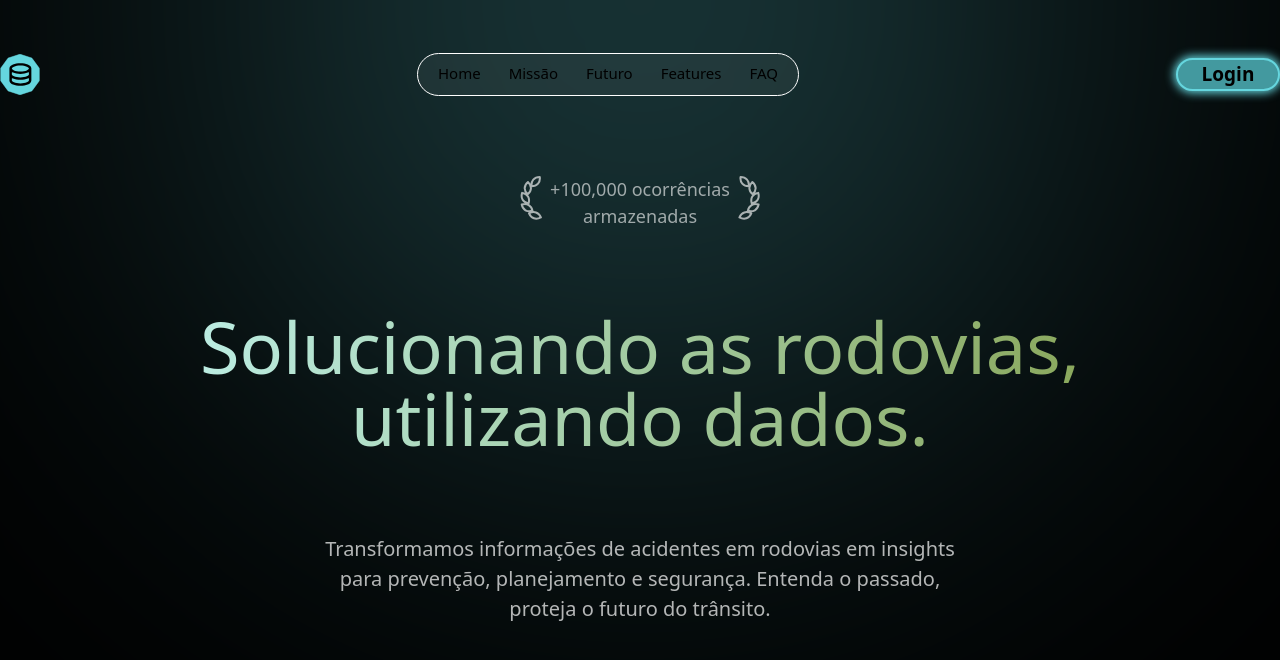
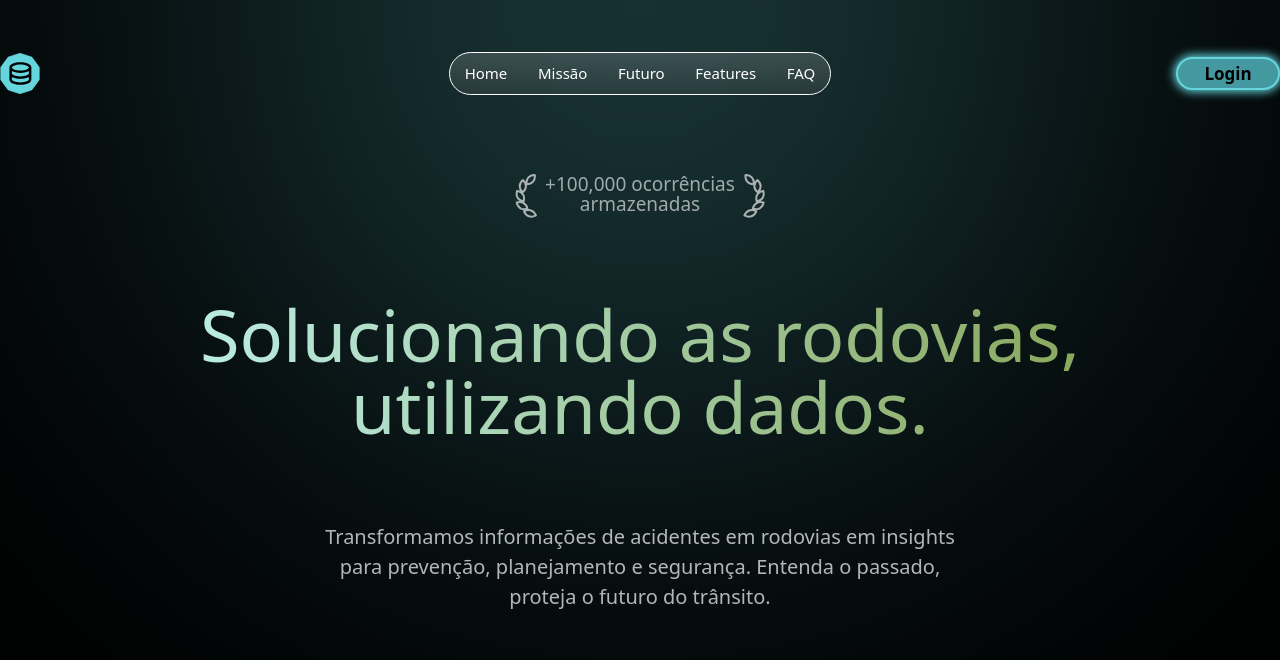
Before and after one commit to raulkolaric/dcrash-web, a Next.js app: page / in a window 1280 px wide. Shown: the top 660 px of the page. Built offline with nearby package versions, Linux system fonts and the light colour scheme.

Commit message:
fix mainly main page - small details, and make the navbar truly central

```diff
--- a/src/app/page.tsx
+++ b/src/app/page.tsx
@@ -11,13 +11,15 @@ export default function HomePage() {
       <div className="z-10 max-w-[1320px] mx-auto justify-center min-h-screen w-full font-display">
         <header className="flex items-center justify-between mt-[53px]">
           <Logo width={40} height={40} />
-          <Navbar />
+          <div className="absolute left-1/2 -translate-x-1/2" >
+            <Navbar/>
+          </div>
           <LoginButton />
         </header>
         <div className="pt-20">
           <div className="text-white flex gap-2 justify-center ">
             <LaurelBranchL></LaurelBranchL>
-            <p className="font-medium opacity-60 text-center text-[18px]">+100,000 ocorrências <br></br>armazenadas</p>
+            <p className="font-medium opacity-60 text-center text-[19px] leading-[20px]">+100,000 ocorrências <br></br>armazenadas</p>
             <LaurelBranchR></LaurelBranchR>
           </div>
           <p className="text-center text-7xl pt-20 font-medium bg-gradient-to-r from-[#C7FBFF] to-[#80993A] bg-clip-text text-transparent">
--- a/src/components/LoginButton.tsx
+++ b/src/components/LoginButton.tsx
@@ -3,7 +3,7 @@
 export default function LoginButton() {
   return (
     <button
-      className="w-[104px] h-[33px] rounded-full font-semibold text-[19px] bg-[#43999F] border-2 border-[rgb(101,214,222)] shadow-[0_0_10px_2px_rgb(101,214,222)]">
+      className="w-[104px] h-[33px] rounded-full font-semibold text-[17px] bg-[#43999F] border-2 border-[rgb(101,214,222)] shadow-[0_0_10px_2px_rgb(101,214,222)]">
       <p>Login</p>
     </button>
   );
--- a/src/components/Navbar.tsx
+++ b/src/components/Navbar.tsx
@@ -1,18 +1,13 @@
 "use client";
 
-import { useState } from "react";
-
-export default function Navbar() {
-  const [open, setOpen] = useState(false);
-  const menuLinks = ["Home", "Missão", "Futuro", "Features", "FAQ"];
-
+export default function Navbar({ className = "" }) {
   return (
-    <div className="w-[382px] h-[43px] bg-white/5 rounded-full border-1 border-white flex gap-4 justify-evenly p-2 text-[15px] font-thin">
+    <div className="w-[382px] h-[43px] bg-gradient-to-b from-[#D9D9D933] to-[#73737333] backdrop-blur-[17.1px] rounded-full text-white border-1 border-white flex gap-4 justify-evenly items-center text-[15px] font-thin">
       <p>Home</p>
       <p>Missão</p>
       <p>Futuro</p>
       <p>Features</p>
       <p>FAQ</p>
     </div>
-);
+  );
 }
```
